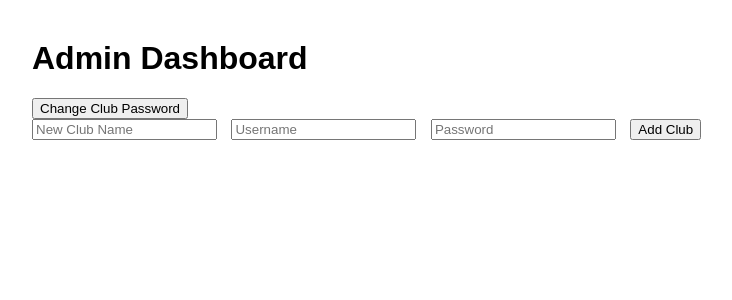
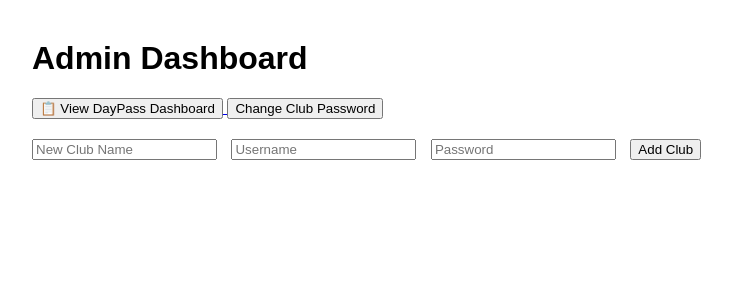
Before and after one commit to Chris-Afford/LSD, a FastAPI app: template templates/admin_dashboard.html in a window 1280 px wide. Shown: the top 300 px of the page, without its empty margins (8-740 px from the left). Run offline with FastAPI, Linux system fonts and the light colour scheme; the template is opened without the code that fills it, so the values that code supplies are empty.

Commit message:
Update admin_dashboard.html

```diff
--- a/templates/admin_dashboard.html
+++ b/templates/admin_dashboard.html
@@ -22,6 +22,11 @@
 </head>
 <body>
 <h1>Admin Dashboard</h1>
+
+<a href="/admin/daypass_dashboard">
+    <button style="margin-bottom: 20px;">📋 View DayPass Dashboard</button>
+</a>
+
 <button onclick="document.getElementById('passwordModal').style.display='flex'">Change Club Password</button>
 
 <form class="add-club-form" method="POST" action="/admin/add">
```
